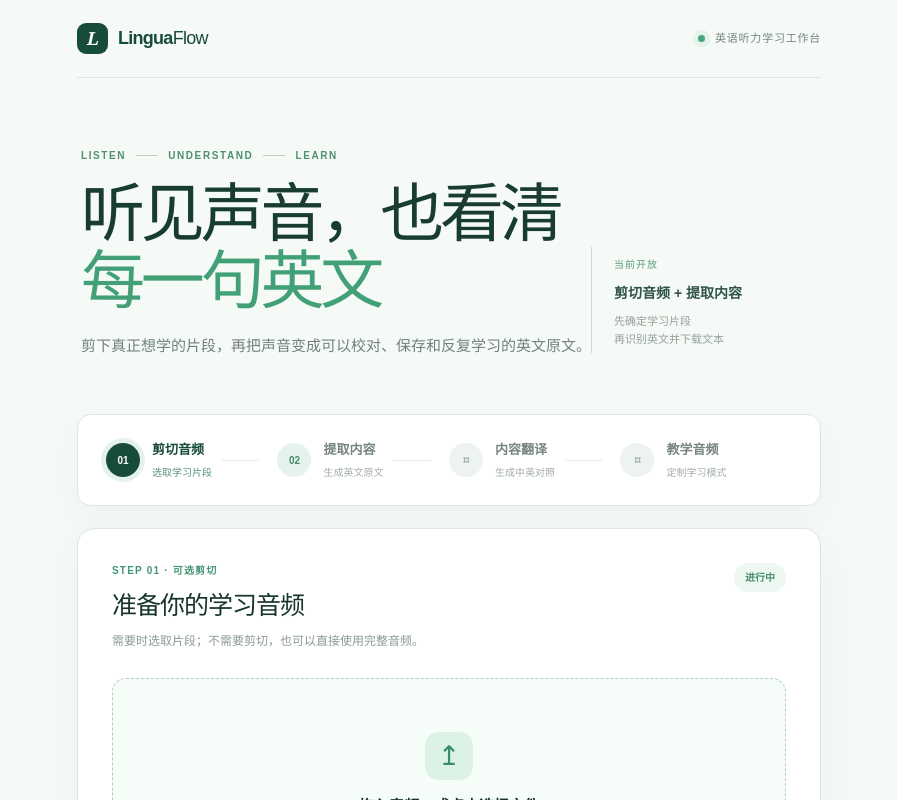
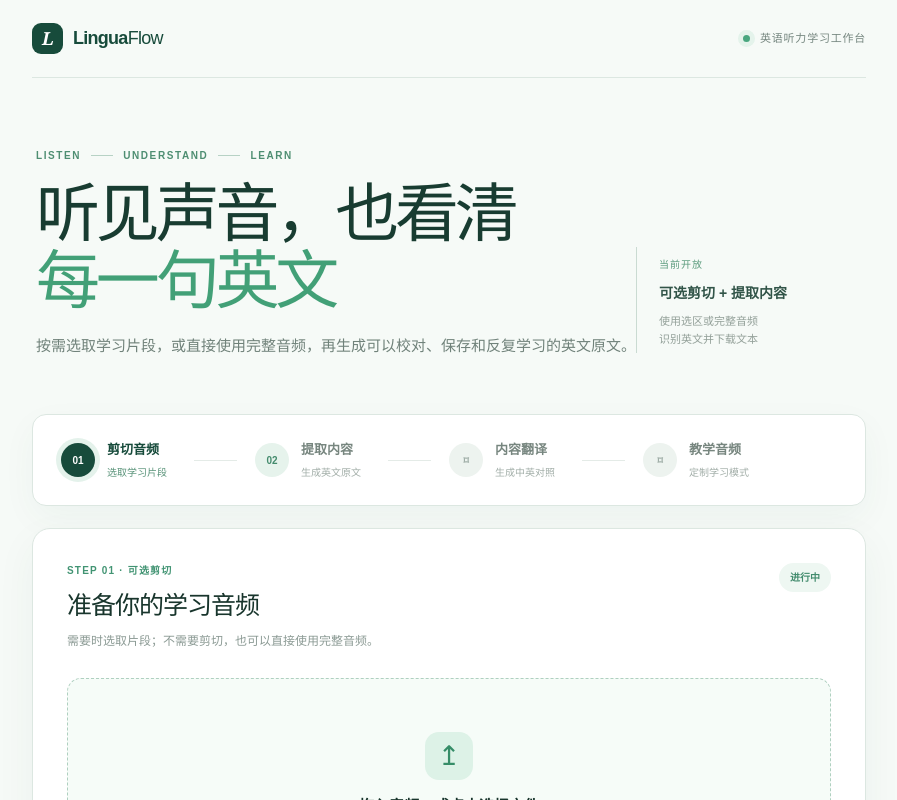
Before and after one commit to wzy12345654/ai, a Next.js app: page / in a window 1280 px wide. Shown: the top 800 px of the page, without its empty margins (191-1088 px from the left). Built offline with nearby package versions, Linux system fonts and the light colour scheme.

Commit message:
sync 2026-09-25T11:52:36Z

```diff
--- a/app/page.tsx
+++ b/app/page.tsx
@@ -4,7 +4,7 @@ export default function Page() {
   return <main className="site-shell">
     <header className="topbar"><a className="brand" href="#top" aria-label="LinguaFlow 首页"><span className="brand-mark">L</span><span><b>Lingua</b>Flow</span></a><div className="top-note"><span className="status-dot" />英语听力学习工作台</div></header>
 
-    <section className="hero" id="top"><div className="hero-copy"><div className="eyebrow"><span>LISTEN</span><i /> <span>UNDERSTAND</span><i /> <span>LEARN</span></div><h1>听见声音，也看清<br /><em>每一句英文</em></h1><p>剪下真正想学的片段，再把声音变成可以校对、保存和反复学习的英文原文。</p></div><div className="hero-note"><span>当前开放</span><strong>剪切音频 + 提取内容</strong><p>先确定学习片段<br />再识别英文并下载文本</p></div></section>
+    <section className="hero" id="top"><div className="hero-copy"><div className="eyebrow"><span>LISTEN</span><i /> <span>UNDERSTAND</span><i /> <span>LEARN</span></div><h1>听见声音，也看清<br /><em>每一句英文</em></h1><p>按需选取学习片段，或直接使用完整音频，再生成可以校对、保存和反复学习的英文原文。</p></div><div className="hero-note"><span>当前开放</span><strong>可选剪切 + 提取内容</strong><p>使用选区或完整音频<br />识别英文并下载文本</p></div></section>
 
     <LearningWorkbench />
 
```
